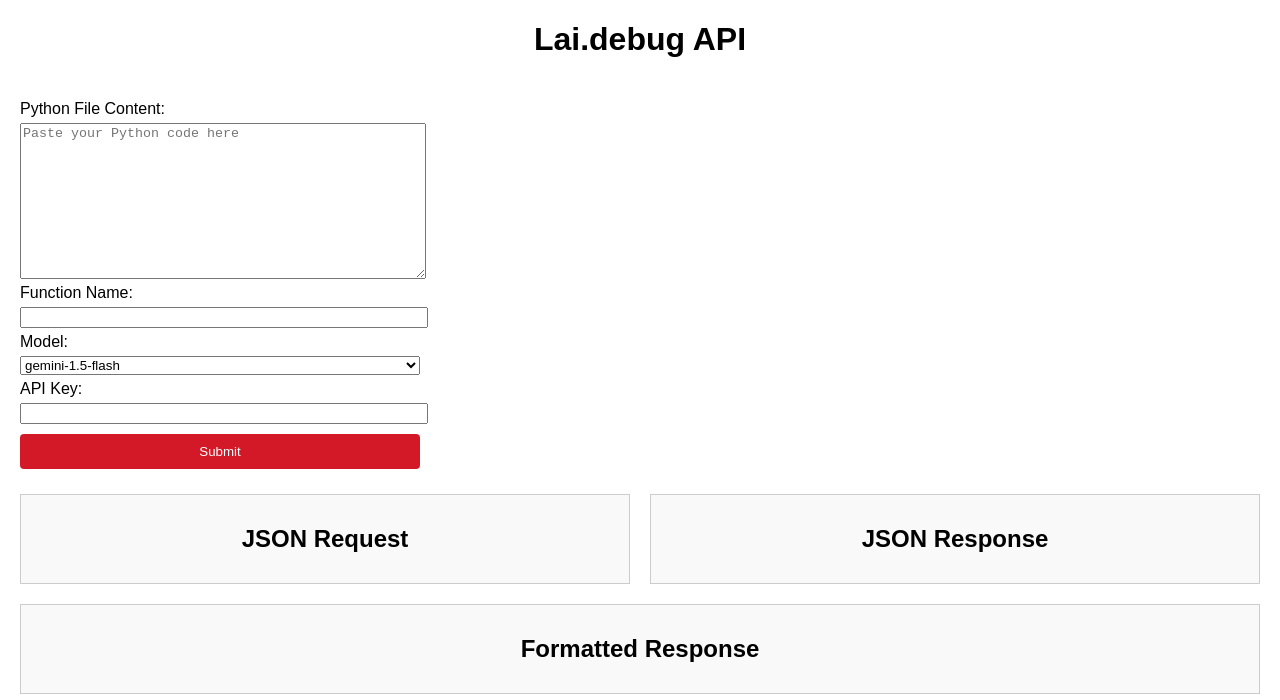
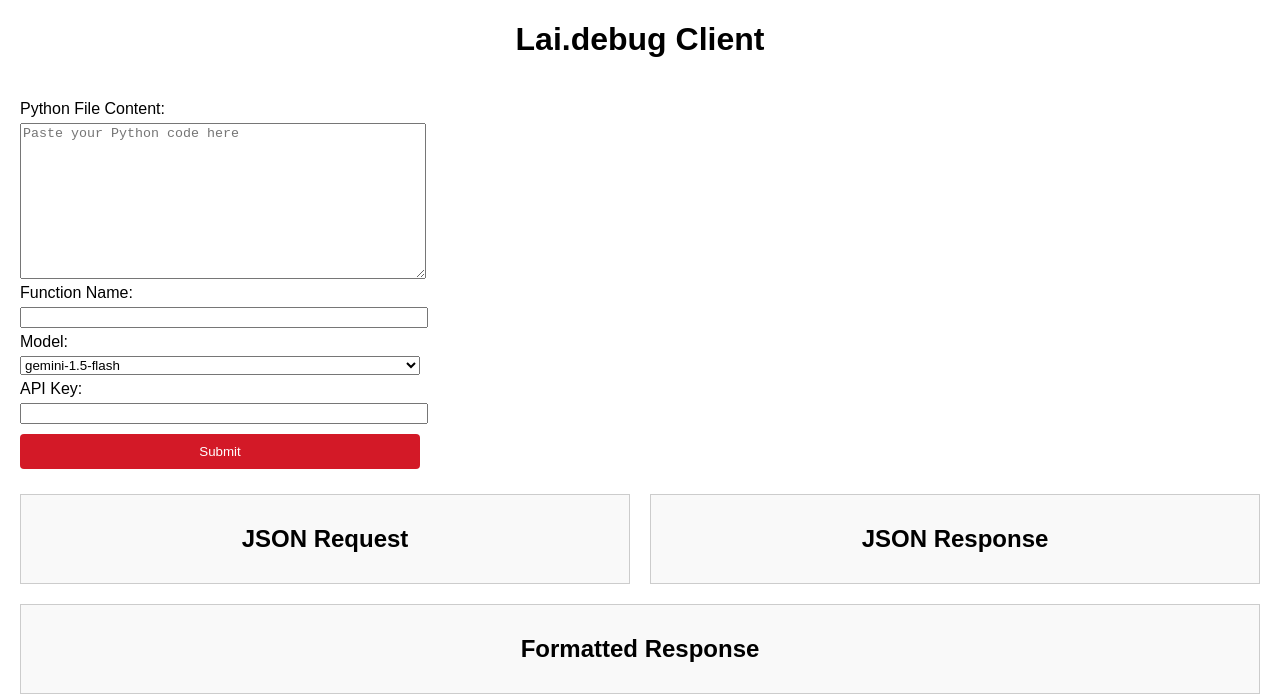
Before and after one commit to ArdaOzcan/laidebug-demo, a plain HTML site: page example_client/browser/index.html in a window 1280 px wide. Drawn offline with Linux system fonts and the light colour scheme.

Commit message:
Changed name again

```diff
--- a/example_client/browser/index.html
+++ b/example_client/browser/index.html
@@ -3,7 +3,7 @@
 <head>
   <meta charset="UTF-8">
   <meta name="viewport" content="width=device-width, initial-scale=1.0">
-  <title>Lai.debug API</title>
+  <title>Lai.debug Client</title>
   <style>
     body {
       font-family: Arial, sans-serif;
@@ -67,7 +67,7 @@
   </style>
 </head>
 <body>
-  <h1>Lai.debug API</h1>
+  <h1>Lai.debug Client</h1>
   <div class="container">
     <form id="debugForm" class="form-container">
       <div class="flex-column">
```
